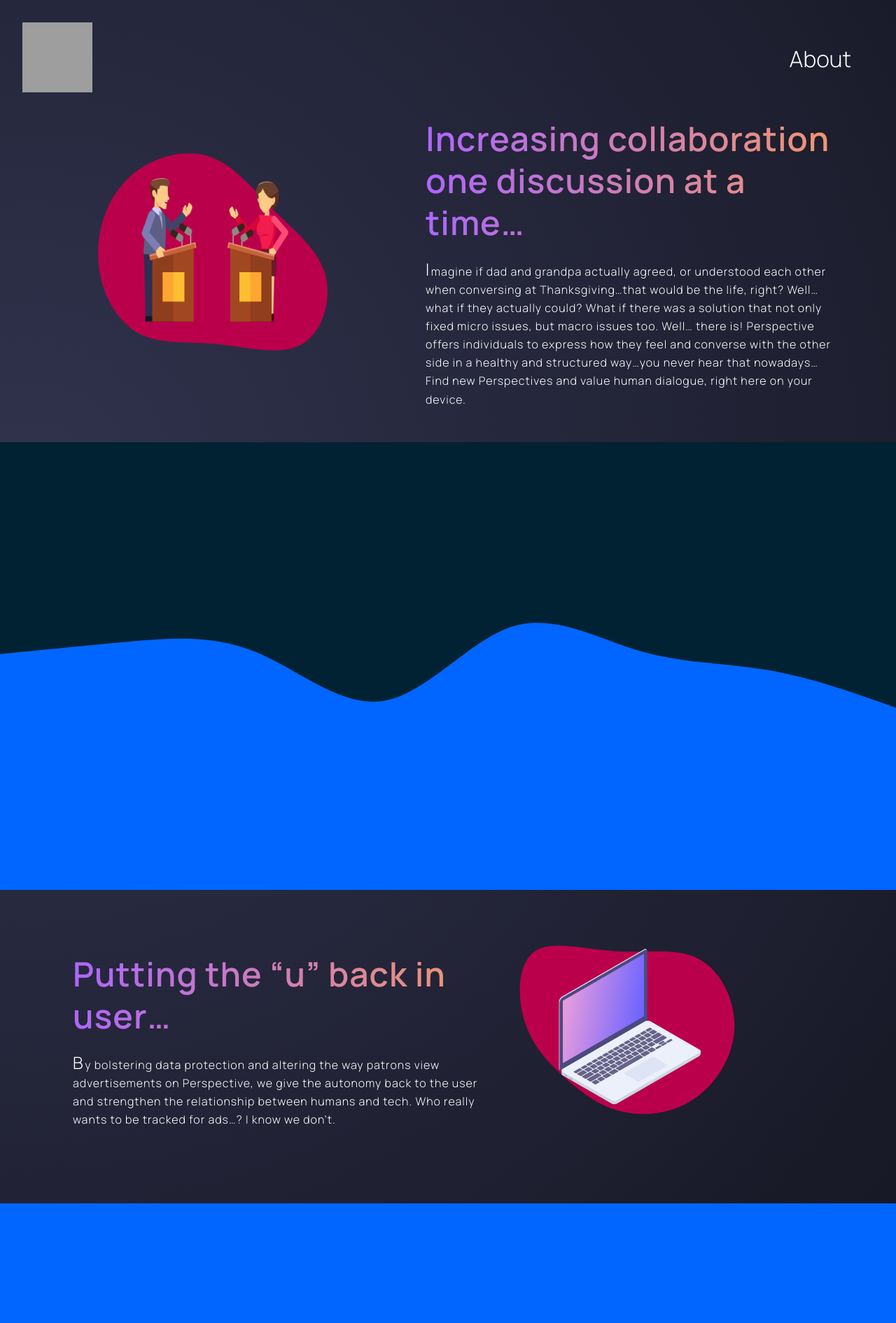
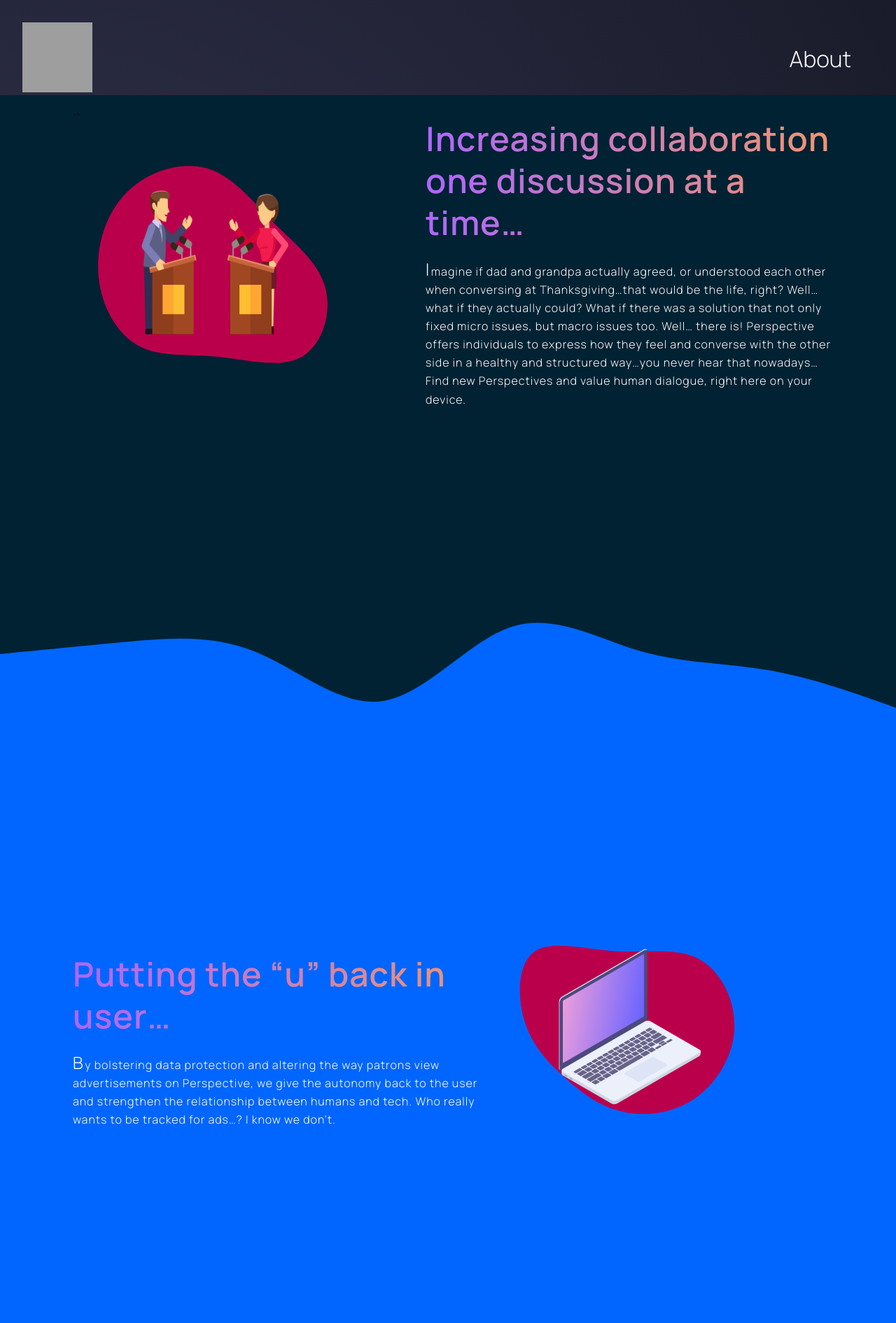
Before and after one commit to owendclark/landing-subpages-react, a React (Create React App) app: page /about in a window 1280 px wide. Shown: the top 1891 px of the page at 70% size. Built offline with nearby package versions, Linux system fonts and the light colour scheme; grey boxes are pictures that could not be loaded.

Commit message:
Created Classes and structured svgs

```diff
--- a/src/pages/about/classes.module.css
+++ b/src/pages/about/classes.module.css
@@ -163,3 +163,16 @@
   background-size: cover;
   background-image: url("./topWave.svg");
 }
+
+.firstCard {
+    background-color: #002233;
+
+}
+
+.secondCard {
+    background-color: #0066ff;
+}
+
+.thirdCard {
+    background-color: #002233;
+}
--- a/src/pages/about/index.js
+++ b/src/pages/about/index.js
@@ -20,8 +20,11 @@ const AboutPage = () => {
         </div>
       </header>
       <main className={classes.mainContainer}>
-        <div className={classes.cardContainerLeftJustify}>
+        <div
+          className={`${classes.cardContainerLeftJustify} ${classes.firstCard}`}
+        >
           <div className={classes.imageContainer}>
+            ``
             <div className={classes.blob}>
               <img
                 src="assets/images/image1.png"
@@ -50,7 +53,9 @@ const AboutPage = () => {
           </div>
         </div>
         <div className={classes.divider1}></div>
-        <div className={classes.cardContainerLeftJustify}>
+        <div
+          className={`${classes.cardContainerLeftJustify} ${classes.secondCard}`}
+        >
           <div className={classes.contentContainer}>
             <h3 className={classes.subjectHeading}>
               Putting the “u” back in user…
@@ -76,7 +81,9 @@ const AboutPage = () => {
           </div>
         </div>
         <div className={classes.divider2}></div>
-        <div className={classes.cardContainerLeftJustify}>
+        <div
+          className={`${classes.cardContainerLeftJustify} ${classes.thirdCard}`}
+        >
           <div className={classes.imageContainer}>
             <div className={classes.blob3}>
               <img
```
